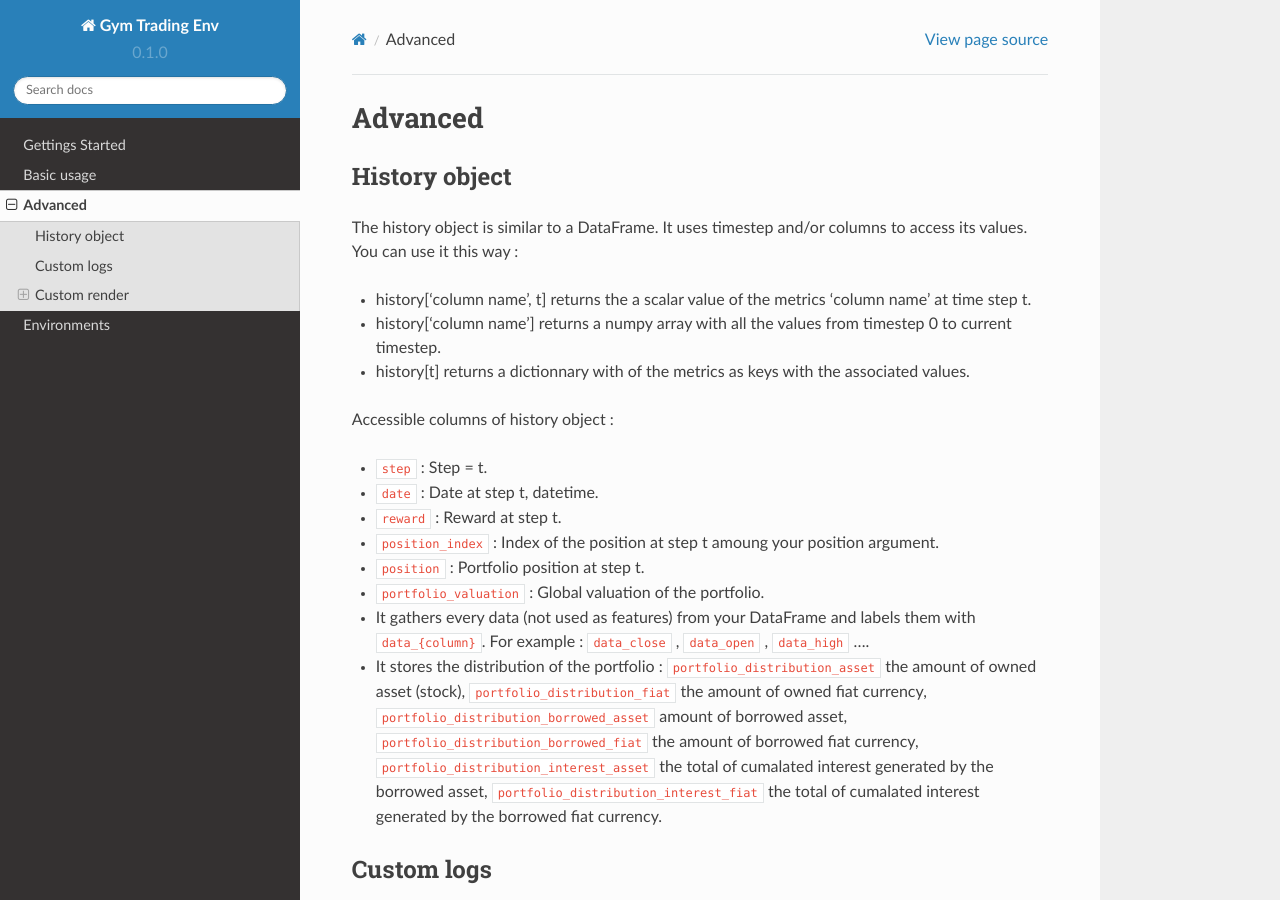
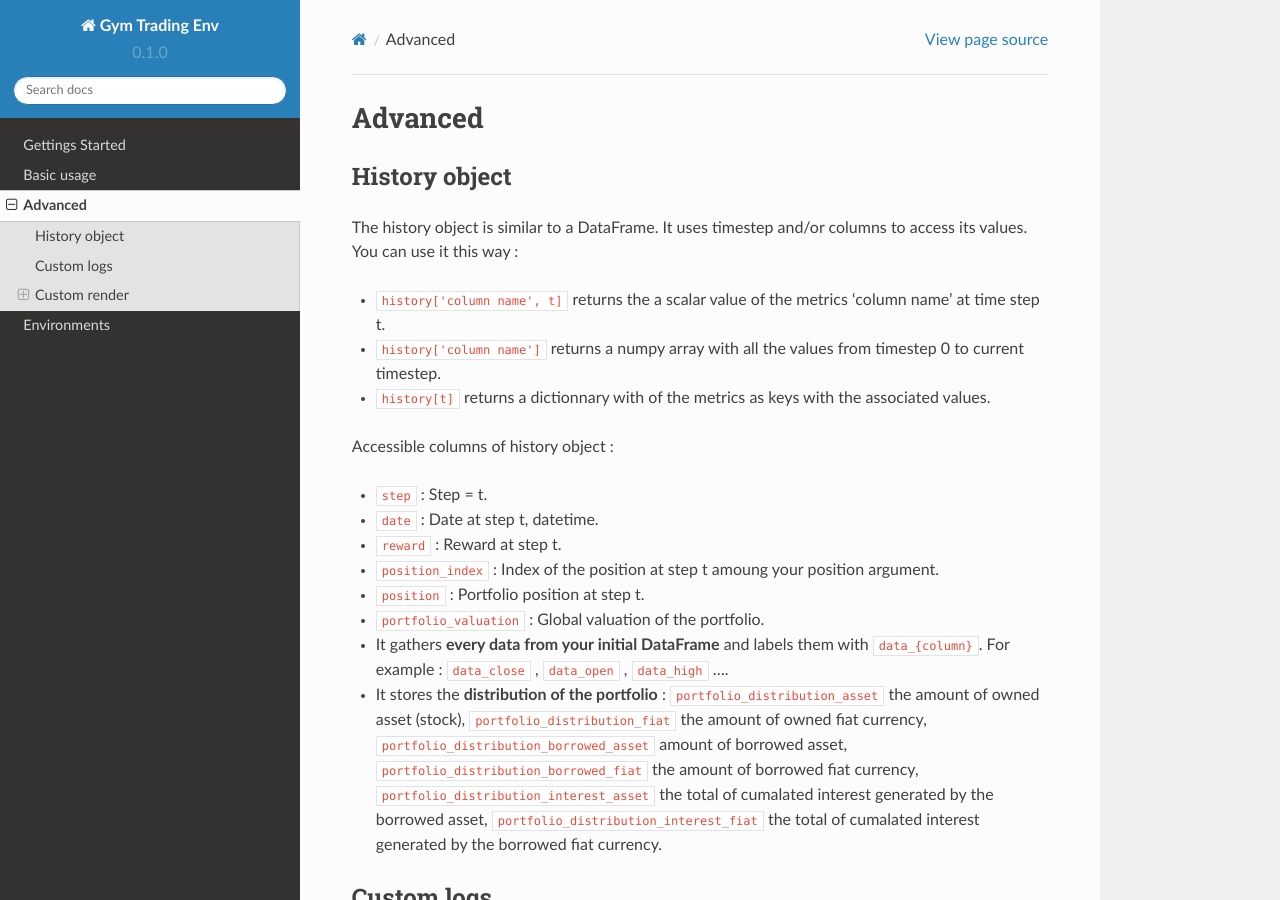
Before and after one commit to ClementPerroud/Gym-Trading-Env, a Sphinx documentation site: the page built from docs/source/advanced_usage.rst, in a window 1280 px wide and 900 px high. Built offline with Sphinx 7.4.7 and the Read the Docs theme 2.0.0, drawn with Linux system fonts in a browser that asks for light colours; pages that are not in the unit, such as notebooks, are missing from menus.

Commit message:
Update advanced_usage.rst

```diff
--- a/docs/source/advanced_usage.rst
+++ b/docs/source/advanced_usage.rst
@@ -6,9 +6,9 @@ History object
 
 The history object is similar to a DataFrame. It uses timestep and/or columns to access its values. You can use it this way :
 
-* history['column name', t] returns the a scalar value of the metrics 'column name' at time step t.
-* history['column name'] returns a numpy array with all the values from timestep 0 to current timestep.
-* history[t] returns a dictionnary with of the metrics as keys with the associated values.
+* ``history['column name', t]`` returns the a scalar value of the metrics 'column name' at time step t.
+* ``history['column name']`` returns a numpy array with all the values from timestep 0 to current timestep.
+* ``history[t]`` returns a dictionnary with of the metrics as keys with the associated values.
 
 Accessible columns of history object :
 
@@ -18,8 +18,8 @@ Accessible columns of history object :
 * ``position_index`` : Index of the position at step t amoung your position argument.
 * ``position`` : Portfolio position at step t.
 * ``portfolio_valuation`` : Global valuation of the portfolio.
-* It gathers every data (not used as features) from your DataFrame and labels them with ``data_{column}``. For example : ``data_close`` , ``data_open`` , ``data_high`` ....
-* It stores the distribution of the portfolio : ``portfolio_distribution_asset`` the amount of owned asset (stock), ``portfolio_distribution_fiat`` the amount of owned fiat currency, ``portfolio_distribution_borrowed_asset`` amount of borrowed asset, ``portfolio_distribution_borrowed_fiat`` the amount of borrowed fiat currency, ``portfolio_distribution_interest_asset`` the total of cumalated interest generated by the borrowed asset, ``portfolio_distribution_interest_fiat`` the total of cumalated interest generated by the borrowed fiat currency.
+* It gathers **every data from your initial DataFrame** and labels them with ``data_{column}``. For example : ``data_close`` , ``data_open`` , ``data_high`` ....
+* It stores the **distribution of the portfolio** : ``portfolio_distribution_asset`` the amount of owned asset (stock), ``portfolio_distribution_fiat`` the amount of owned fiat currency, ``portfolio_distribution_borrowed_asset`` amount of borrowed asset, ``portfolio_distribution_borrowed_fiat`` the amount of borrowed fiat currency, ``portfolio_distribution_interest_asset`` the total of cumalated interest generated by the borrowed asset, ``portfolio_distribution_interest_fiat`` the total of cumalated interest generated by the borrowed fiat currency.
 
 Custom logs
 -------------
```
